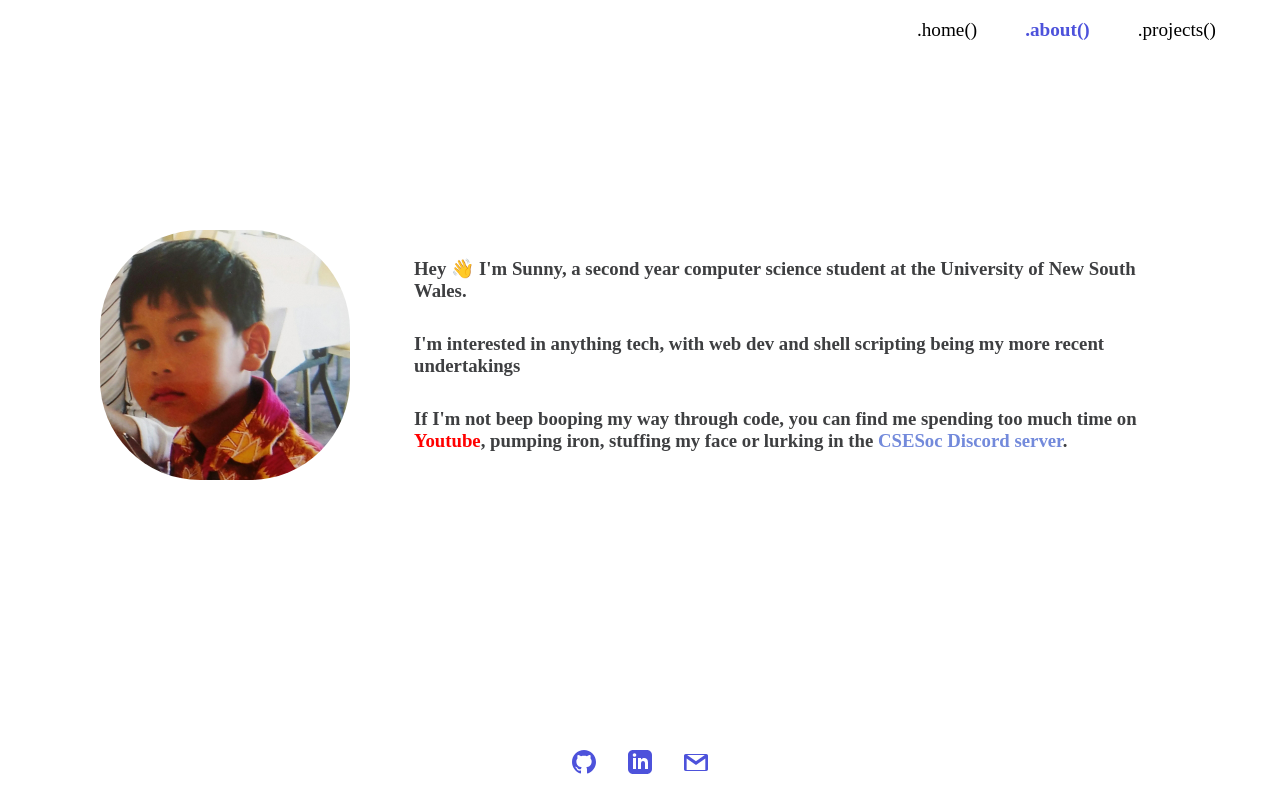
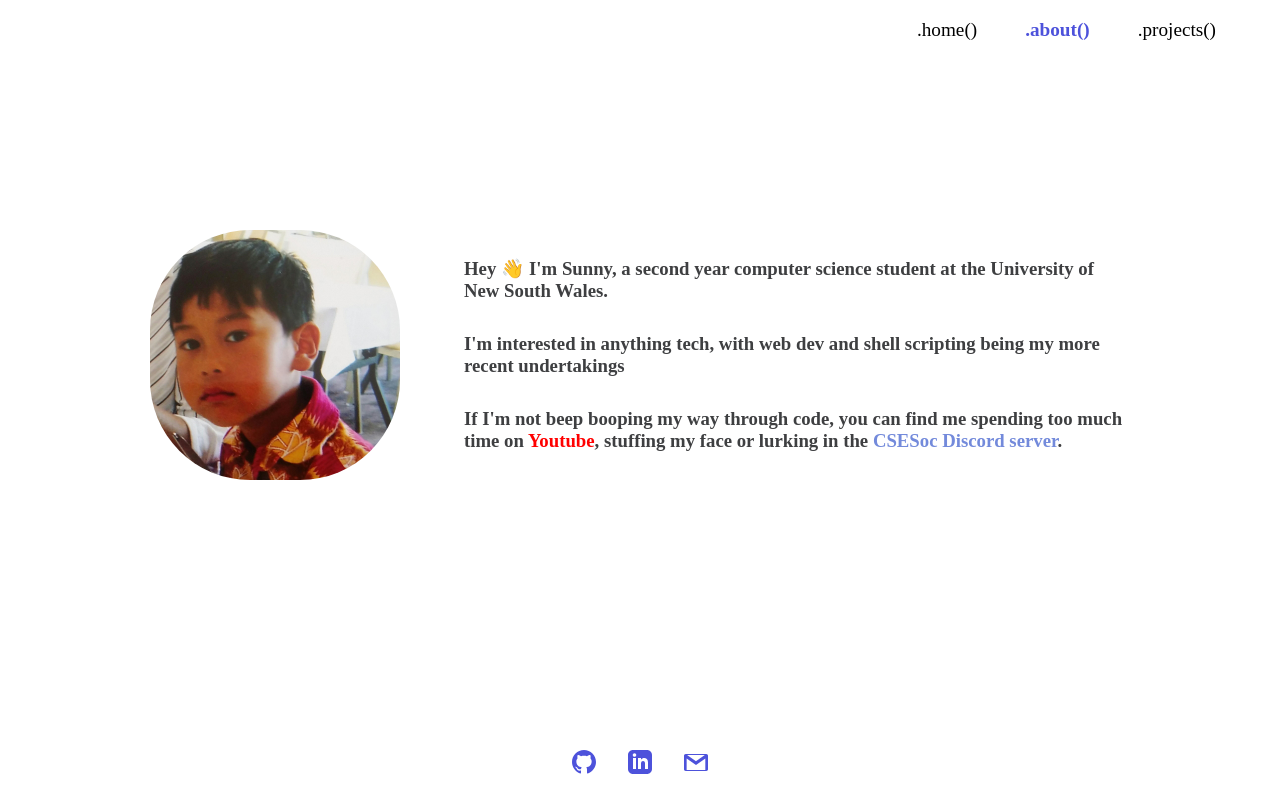
Before and after one commit to casio987/casio987.github.io, a React (Create React App) app: page /about in a window 1280 px wide. Built offline with nearby package versions, Linux system fonts and the light colour scheme; a web font is replaced by a local one; what react-animations would draw is missing.

Commit message:
remove redundant info and video

```diff
--- a/src/pages/About.js
+++ b/src/pages/About.js
@@ -19,8 +19,8 @@ const InfoHolder = styled.div`
     justify-content: center;
     align-items: center;
     margin-top: 150px;
-    margin-left: 100px;
-    margin-right: 100px;
+    margin-left: 150px;
+    margin-right: 150px;
     gap: 4rem;
 
     @media (max-width: 768px) {
@@ -53,7 +53,6 @@ const ytList = [
     "https://www.youtube.com/watch?v=xb-rb35ZzTQ&t=2711s&ab_channel=CSESoc",
     "https://www.youtube.com/watch?v=KmDYXaaT9sA&ab_channel=TeamCoco",
     "https://www.youtube.com/watch?v=MpzWxMFtFRU&t=315s&ab_channel=MarcChee",
-    "https://www.youtube.com/watch?v=qzpxWtDMIME&ab_channel=Lordramza76",
     "https://www.youtube.com/watch?v=nMouIB-L8Nc&ab_channel=TeamCoco",
     "https://www.youtube.com/watch?v=gCVZIpxUEhg&ab_channel=HarvardUniversity",
 ];
@@ -102,7 +101,7 @@ function About() {
                     </Text>
                     <Text>
                         If I'm not beep booping my way through code, you can find me spending too much time on <a href={ randomYoutubeVid } onClick={() => setRandomNum(Math.floor(Math.random() * ytList.length))} className="youtube" target="_blank" rel="noreferrer">Youtube</a>,
-                        pumping iron, stuffing my face or lurking in the <a href="https://bit.ly/CSESocDiscord" className="discord" target="_blank" rel="noreferrer">CSESoc Discord server</a>.
+                        stuffing my face or lurking in the <a href="https://bit.ly/CSESocDiscord" className="discord" target="_blank" rel="noreferrer">CSESoc Discord server</a>.
                     </Text>
                 </TextHolder>
             </InfoHolder>
```
